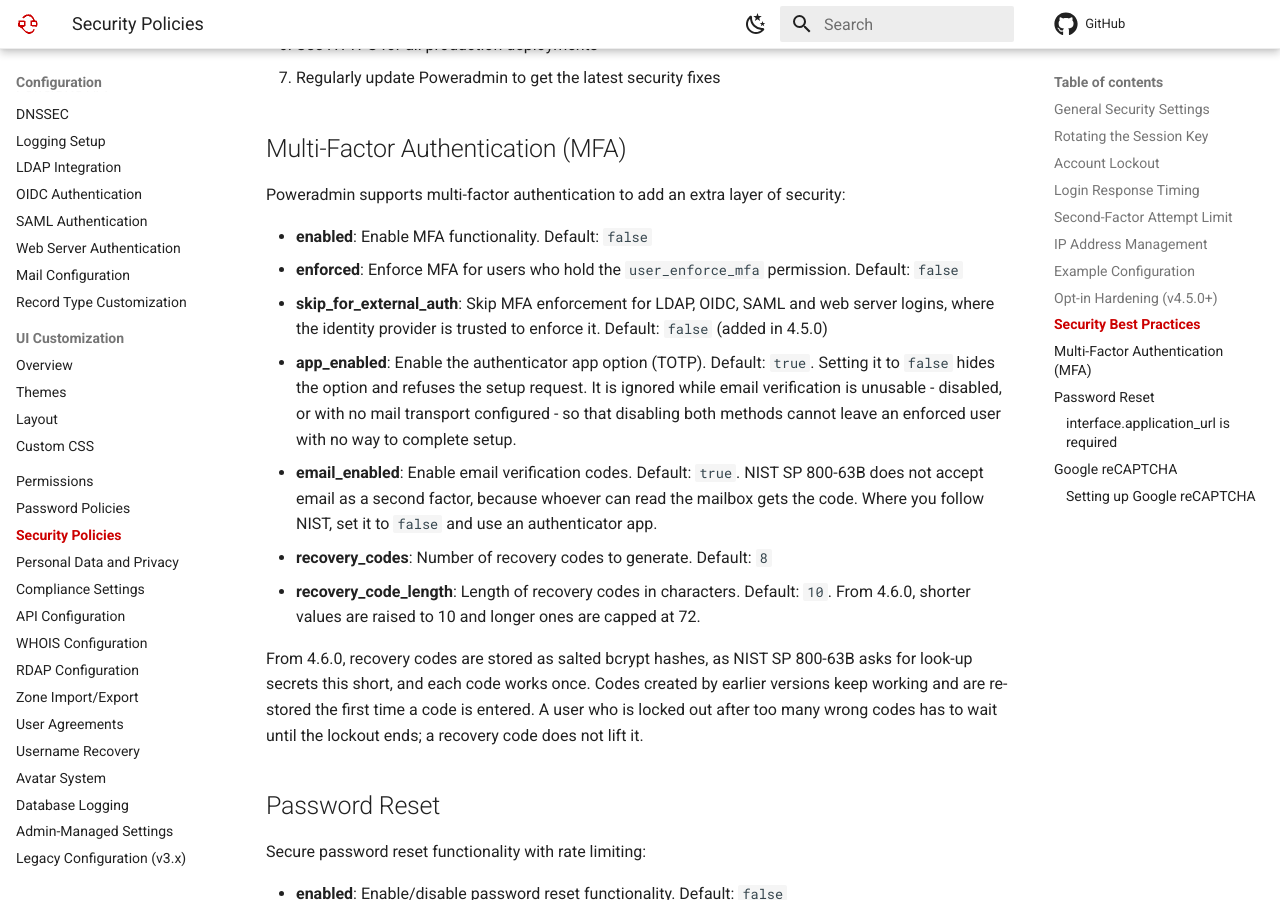
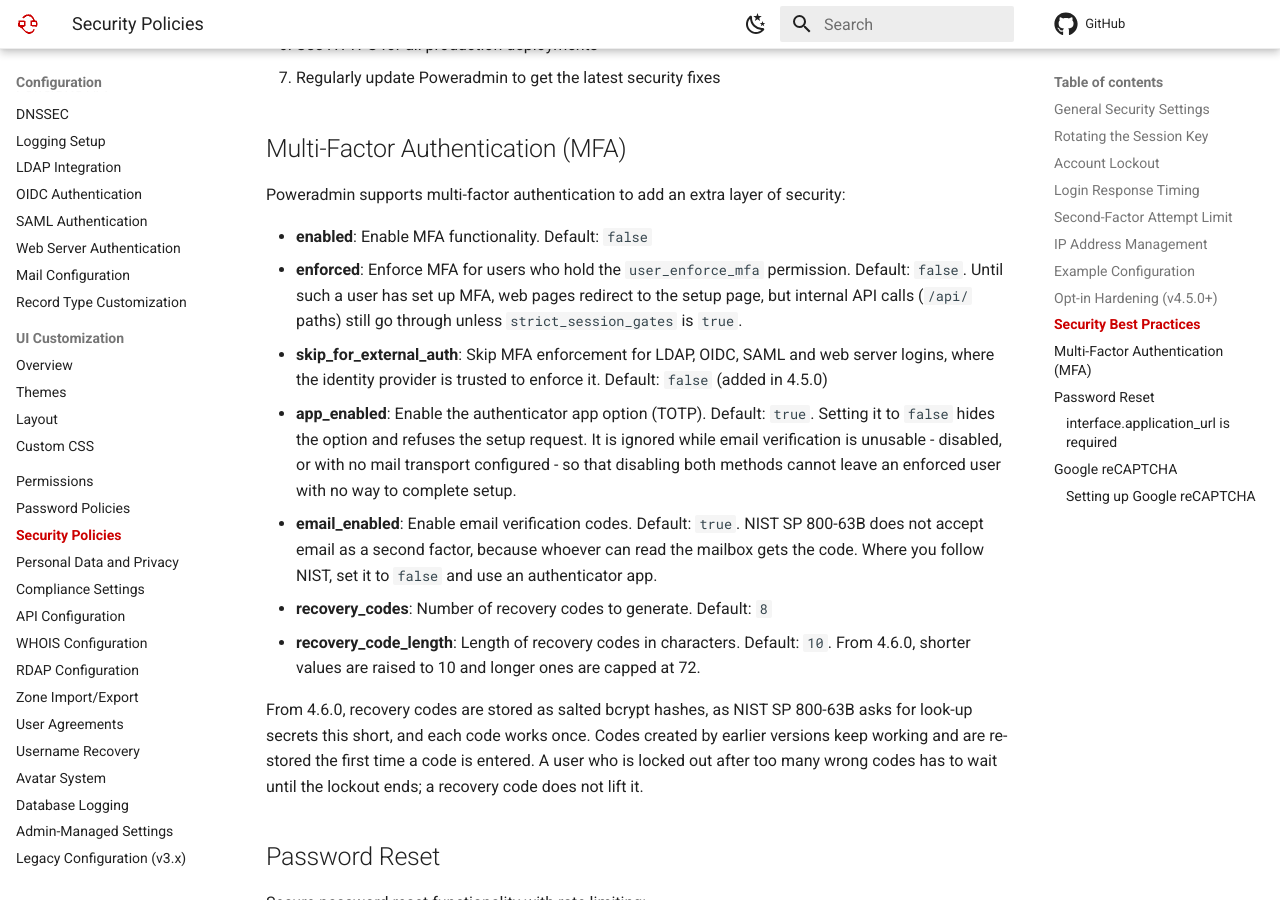
Before and after one commit to poweradmin/poweradmin-docs, an MkDocs documentation site: the page built from docs/configuration/security-policies.md, in a window 1280 px wide and 900 px high, scrolled down 5935 px. Built offline with MkDocs 1.6.1 and Material for MkDocs 9.7.7, drawn with Linux system fonts in a browser that asks for light colours; nearby versions of some CDN libraries; library files that are not in the unit come from our copies; comment, search, counter and statistics services are not loaded.

Commit message:
docs(configuration): note that internal API calls pass before enforced MFA setup unless strict session gates are on

```diff
--- a/docs/configuration/security-policies.md
+++ b/docs/configuration/security-policies.md
@@ -178,7 +178,7 @@
 Poweradmin supports multi-factor authentication to add an extra layer of security:
 
 - **enabled**: Enable MFA functionality. Default: `false`
-- **enforced**: Enforce MFA for users who hold the `user_enforce_mfa` permission. Default: `false`
+- **enforced**: Enforce MFA for users who hold the `user_enforce_mfa` permission. Default: `false`. Until such a user has set up MFA, web pages redirect to the setup page, but internal API calls (`/api/` paths) still go through unless `strict_session_gates` is `true`.
 - **skip_for_external_auth**: Skip MFA enforcement for LDAP, OIDC, SAML and web server logins, where the identity provider is trusted to enforce it. Default: `false` (added in 4.5.0)
 - **app_enabled**: Enable the authenticator app option (TOTP). Default: `true`. Setting it to `false` hides the option and refuses the setup request. It is ignored while email verification is unusable - disabled, or with no mail transport configured - so that disabling both methods cannot leave an enforced user with no way to complete setup.
 - **email_enabled**: Enable email verification codes. Default: `true`. NIST SP 800-63B does not accept email as a second factor, because whoever can read the mailbox gets the code. Where you follow NIST, set it to `false` and use an authenticator app.
```
